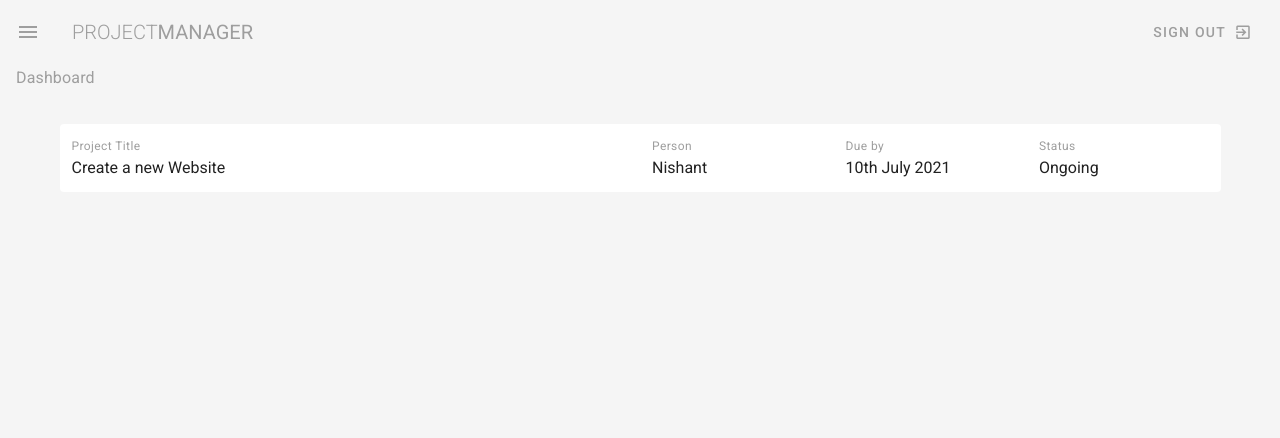
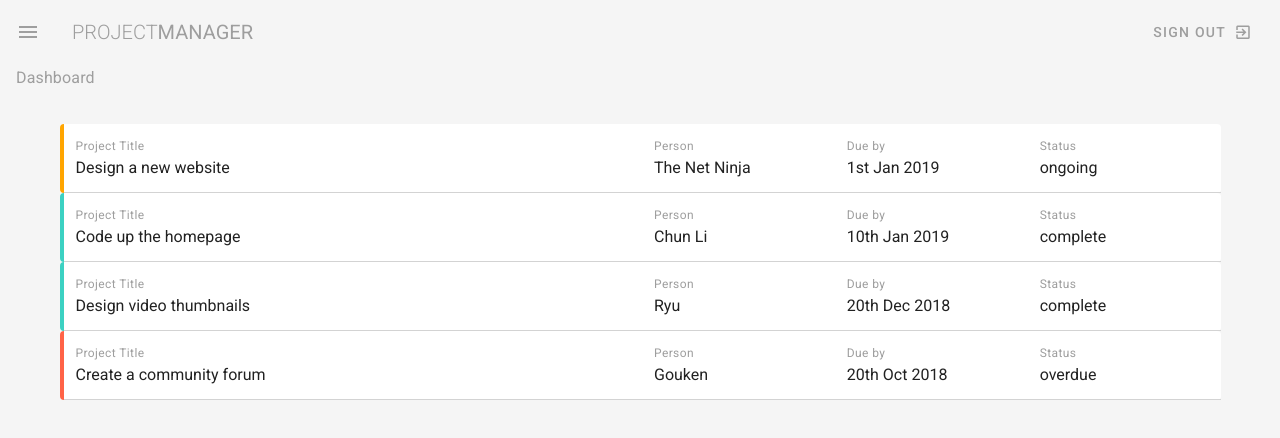
Before and after one commit to cybercoder-naj/project-manager, a Vue app: page / in a window 1280 px wide. Shown: the top 438 px of the page. Built offline with nearby package versions, Linux system fonts and the light colour scheme.

Commit message:
Added project dummy data

```diff
--- a/src/components/Navbar.vue
+++ b/src/components/Navbar.vue
@@ -45,6 +45,3 @@
   },
 };
 </script>
-
-<style>
-</style>
--- /dev/null
+++ b/src/components/ProjectCard.vue
@@ -0,0 +1,50 @@
+<template>
+  <v-card flat class="pa-3">
+    <v-row :class="`pas-3 project ${project.status}`">
+      <v-col cols="12" md="6">
+        <div class="caption grey--text">Project Title</div>
+        <div>{{ project.title }}</div>
+      </v-col>
+      <v-col cols="6" sm="4" md="2">
+        <div class="caption grey--text">Person</div>
+        <div>{{ project.person }}</div>
+      </v-col>
+      <v-col cols="6" sm="4" md="2">
+        <div class="caption grey--text">Due by</div>
+        <div>{{ project.due }}</div>
+      </v-col>
+      <v-col cols="12" sm="4" md="2">
+        <div class="caption grey--text">Status</div>
+        <div>{{ project.status }}</div>
+      </v-col>
+    </v-row>
+  </v-card>
+</template>
+
+<script>
+export default {
+    name: 'ProjectCard',
+    props: ['project'],
+};
+</script>
+
+<style>
+.project.complete {
+    border-left: 4px solid #3cd1c2;
+}
+
+.project.ongoing {
+    border-left: 4px solid orange;
+}
+
+.project.overdue {
+    border-left: 4px solid tomato;
+}
+
+.project::after {
+    content: '';
+    width: 100%;
+    background-color: lightgrey;
+    height: 1px;
+}
+</style>
--- a/src/views/Dashboard.vue
+++ b/src/views/Dashboard.vue
@@ -3,32 +3,54 @@
     <h1 class="mx-4 subtitle-1 grey--text">Dashboard</h1>
 
     <v-container class="my-5">
-      <v-card flat class="pa-3">
-        <v-row>
-          <v-col cols="12" md="6">
-            <div class="caption grey--text">Project Title</div>
-            <div>Create a new Website</div>
-          </v-col>
-          <v-col cols="6" sm="4" md="2">
-            <div class="caption grey--text">Person</div>
-            <div>Nishant</div>
-          </v-col>
-          <v-col cols="6" sm="4" md="2">
-            <div class="caption grey--text">Due by</div>
-            <div>10th July 2021</div>
-          </v-col>
-          <v-col cols="12" sm="4" md="2">
-            <div class="caption grey--text">Status</div>
-            <div>Ongoing</div>
-          </v-col>
-        </v-row>
-      </v-card>
+      <ProjectCard v-for="project in projects" :key="project.title" :project="project" />
     </v-container>
   </div>
 </template>
 
 <script>
+import ProjectCard from '@/components/ProjectCard.vue'
+
 export default {
-  name: "Home",
+  name: "Dashboard",
+  components: { ProjectCard },
+  data() {
+    return {
+      projects: [
+        {
+          title: "Design a new website",
+          person: "The Net Ninja",
+          due: "1st Jan 2019",
+          status: "ongoing",
+          content:
+            "Lorem ipsum dolor sit amet consectetur adipisicing elit. Sunt consequuntur eos eligendi illum minima adipisci deleniti, dicta mollitia enim explicabo fugiat quidem ducimus praesentium voluptates porro molestias non sequi animi!",
+        },
+        {
+          title: "Code up the homepage",
+          person: "Chun Li",
+          due: "10th Jan 2019",
+          status: "complete",
+          content:
+            "Lorem ipsum dolor sit amet consectetur adipisicing elit. Sunt consequuntur eos eligendi illum minima adipisci deleniti, dicta mollitia enim explicabo fugiat quidem ducimus praesentium voluptates porro molestias non sequi animi!",
+        },
+        {
+          title: "Design video thumbnails",
+          person: "Ryu",
+          due: "20th Dec 2018",
+          status: "complete",
+          content:
+            "Lorem ipsum dolor sit amet consectetur adipisicing elit. Sunt consequuntur eos eligendi illum minima adipisci deleniti, dicta mollitia enim explicabo fugiat quidem ducimus praesentium voluptates porro molestias non sequi animi!",
+        },
+        {
+          title: "Create a community forum",
+          person: "Gouken",
+          due: "20th Oct 2018",
+          status: "overdue",
+          content:
+            "Lorem ipsum dolor sit amet consectetur adipisicing elit. Sunt consequuntur eos eligendi illum minima adipisci deleniti, dicta mollitia enim explicabo fugiat quidem ducimus praesentium voluptates porro molestias non sequi animi!",
+        },
+      ],
+    };
+  },
 };
 </script>
```
